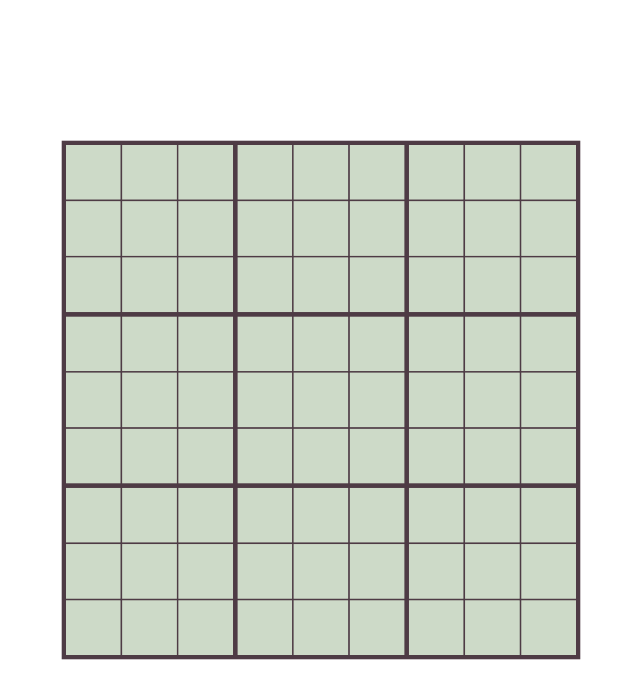
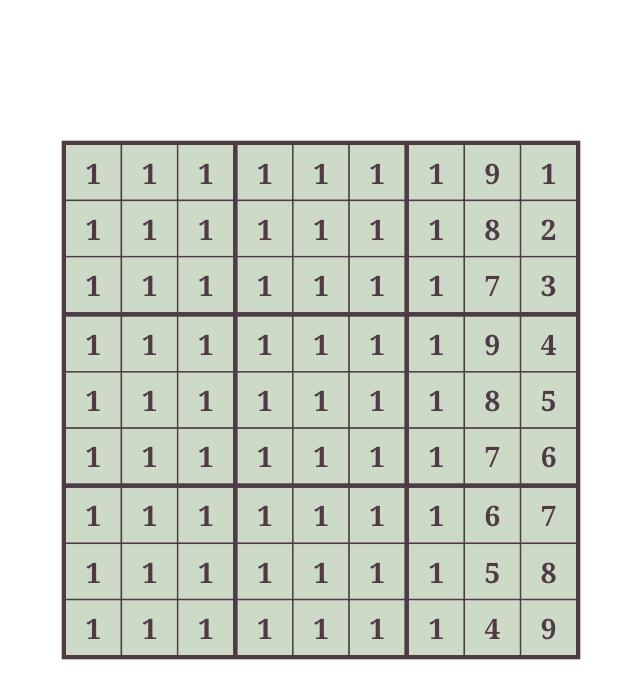
Before and after one commit to KyryliukAnton/Sudoku, a website: page index.html in a window 1280 px wide. Shown: the whole page, without its empty margins (319-959 px from the left). Drawn offline with Linux system fonts and the light colour scheme.

Commit message:
Test: update input on div

```diff
--- a/index.html
+++ b/index.html
@@ -14,352 +14,353 @@
             <!--                      Column 1                -->
             <rect class="cell" x="3" y="3" />
                 <foreignObject x="3" y="3" class="wrapper-input-cell">
-                    <input type="text" maxlength="1">
+                    <div>1</div>
                 </foreignObject>
             <rect class="cell" x="3" y="43" />
                 <foreignObject x="3" y="43" class="wrapper-input-cell">
-                    <input type="text" maxlength="1">
+                    <div>1</div>
                 </foreignObject>
             <rect class="cell" x="3" y="83" />
                 <foreignObject x="3" y="83" class="wrapper-input-cell">
-                    <input type="text" maxlength="1">
+                    <div>1</div>
                 </foreignObject>
             <rect class="cell" x="3" y="125" />
                 <foreignObject x="3" y="125" class="wrapper-input-cell">
-                    <input type="text" maxlength="1">
+                    <div>1</div>
                 </foreignObject>
             <rect class="cell" x="3" y="165" />
                 <foreignObject x="3" y="165" class="wrapper-input-cell">
-                    <input type="text" maxlength="1">
+                    <div>1</div>
                 </foreignObject>
             <rect class="cell" x="3" y="205" />
                 <foreignObject x="3" y="205" class="wrapper-input-cell">
-                    <input type="text" maxlength="1">
+                    <div>1</div>
                 </foreignObject>
             <rect class="cell" x="3" y="247" />
                 <foreignObject x="3" y="247" class="wrapper-input-cell">
-                    <input type="text" maxlength="1">
+                    <div>1</div>
                 </foreignObject>
             <rect class="cell" x="3" y="287" />
                 <foreignObject x="3" y="287" class="wrapper-input-cell">
-                    <input type="text" maxlength="1">
+                    <div>1</div>
                 </foreignObject>
             <rect class="cell" x="3" y="327" />
                 <foreignObject x="3" y="327" class="wrapper-input-cell">
-                    <input type="text" maxlength="1">
+                    <div>1</div>
                 </foreignObject>
             <!--                    /Column 1                   -->
 
             <!--                     Column 2                   -->
             <rect class="cell" x="43" y="3" />
                 <foreignObject x="43" y="3" class="wrapper-input-cell">
-                    <input type="text" maxlength="1">
+                    <div>1</div>
                 </foreignObject>
             <rect class="cell" x="43" y="43" />
                 <foreignObject x="43" y="43" class="wrapper-input-cell">
-                    <input type="text" maxlength="1">
+                    <div>1</div>
                 </foreignObject>
             <rect class="cell" x="43" y="83" />
                 <foreignObject x="43" y="83" class="wrapper-input-cell">
-                    <input type="text" maxlength="1">
+                    <div>1</div>
                 </foreignObject>
             <rect class="cell" x="43" y="125" />
                 <foreignObject x="43" y="125" class="wrapper-input-cell">
-                    <input type="text" maxlength="1">
+                    <div>1</div>
                 </foreignObject>
             <rect class="cell" x="43" y="165" />
                 <foreignObject x="43" y="165" class="wrapper-input-cell">
-                    <input type="text" maxlength="1">
+                    <div>1</div>
                 </foreignObject>
             <rect class="cell" x="43" y="205" />
                 <foreignObject x="43" y="205" class="wrapper-input-cell">
-                    <input type="text" maxlength="1">
+                    <div>1</div>
                 </foreignObject>
             <rect class="cell" x="43" y="247" />
                 <foreignObject x="43" y="247" class="wrapper-input-cell">
-                    <input type="text" maxlength="1">
+                    <div>1</div>
                 </foreignObject>
             <rect class="cell" x="43" y="287" />
                 <foreignObject x="43" y="287" class="wrapper-input-cell">
-                    <input type="text" maxlength="1">
+                    <div>1</div>
                 </foreignObject>
             <rect class="cell" x="43" y="327" />
                 <foreignObject x="43" y="327" class="wrapper-input-cell">
-                    <input type="text" maxlength="1">
+                    <div>1</div>
                 </foreignObject>
             <!--                      /Column 2                  -->
 
             <!--                       Column 3                  -->
             <rect class="cell" x="83" y="3"   />
                 <foreignObject x="83" y="3" class="wrapper-input-cell">
-                    <input type="text" maxlength="1">
+                    <div>1</div>
                 </foreignObject>
             <rect class="cell" x="83" y="43"  />
                 <foreignObject x="83" y="43" class="wrapper-input-cell">
-                    <input type="text" maxlength="1">
+                    <div>1</div>
                 </foreignObject>
             <rect class="cell" x="83" y="83"  />
                 <foreignObject x="83" y="83" class="wrapper-input-cell">
-                    <input type="text" maxlength="1">
+                    <div>1</div>
                 </foreignObject>
             <rect class="cell" x="83" y="125" />
                 <foreignObject x="83" y="125" class="wrapper-input-cell">
-                    <input type="text" maxlength="1">
+                    <div>1</div>
                 </foreignObject>
             <rect class="cell" x="83" y="165" />
                 <foreignObject x="83" y="165" class="wrapper-input-cell">
-                    <input type="text" maxlength="1">
+                    <div>1</div>
                 </foreignObject>
             <rect class="cell" x="83" y="205" />
                 <foreignObject x="83" y="205" class="wrapper-input-cell">
-                    <input type="text" maxlength="1">
+                    <div>1</div>
                 </foreignObject>
             <rect class="cell" x="83" y="247" />
                 <foreignObject x="83" y="247" class="wrapper-input-cell">
-                    <input type="text" maxlength="1">
+                    <div>1</div>
                 </foreignObject>
             <rect class="cell" x="83" y="287" />
                 <foreignObject x="83" y="287" class="wrapper-input-cell">
-                    <input type="text" maxlength="1">
+                    <div>1</div>
                 </foreignObject>
             <rect class="cell" x="83" y="327" />
                 <foreignObject x="83" y="327" class="wrapper-input-cell">
-                    <input type="text" maxlength="1">
+                    <div>1</div>
                 </foreignObject>
             <!--                     /Column 3                   -->
 
             <!--                      Column 4                   -->
             <rect class="cell" x="125" y="3"   />
                 <foreignObject x="125" y="3"  class="wrapper-input-cell">
-                    <input type="text" maxlength="1">
+                    <div>1</div>
                 </foreignObject>
             <rect class="cell" x="125" y="43"  />
                 <foreignObject x="125" y="43" class="wrapper-input-cell">
-                    <input type="text" maxlength="1">
+                    <div>1</div>
                 </foreignObject>
             <rect class="cell" x="125" y="83"  />
                 <foreignObject x="125" y="83" class="wrapper-input-cell">
-                    <input type="text" maxlength="1">
+                    <div>1</div>
                 </foreignObject>
             <rect class="cell" x="125" y="125" />
                 <foreignObject x="125" y="125" class="wrapper-input-cell">
-                    <input type="text" maxlength="1">
+                    <div>1</div>
                 </foreignObject>
             <rect class="cell" x="125" y="165" />
                 <foreignObject x="125" y="165" class="wrapper-input-cell">
-                    <input type="text" maxlength="1">
+                    <div>1</div>
                 </foreignObject>
             <rect class="cell" x="125" y="205" />
                 <foreignObject x="125" y="205" class="wrapper-input-cell">
-                    <input type="text" maxlength="1">
+                    <div>1</div>
                 </foreignObject>
             <rect class="cell" x="125" y="247" />
                 <foreignObject x="125" y="247" class="wrapper-input-cell">
-                    <input type="text" maxlength="1">
+                    <div>1</div>
                 </foreignObject>
             <rect class="cell" x="125" y="287" />
                 <foreignObject x="125" y="287" class="wrapper-input-cell">
-                    <input type="text" maxlength="1">
+                    <div>1</div>
                 </foreignObject>
             <rect class="cell" x="125" y="327" />
                 <foreignObject x="125" y="327" class="wrapper-input-cell">
-                    <input type="text" maxlength="1">
+                    <div>1</div>
                 </foreignObject>
             <!--                      /Column 4                   -->
 
             <!--                       Column 5                   -->
             <rect class="cell" x="165" y="3"   />
                 <foreignObject x="165" y="3"   class="wrapper-input-cell">
-                    <input type="text" maxlength="1">
+                    <div>1</div>
                 </foreignObject>
             <rect class="cell" x="165" y="43"  />
                 <foreignObject x="165" y="43"  class="wrapper-input-cell">
-                    <input type="text" maxlength="1">
+                    <div>1</div>
                 </foreignObject>
             <rect class="cell" x="165" y="83"  />
                 <foreignObject x="165" y="83"  class="wrapper-input-cell">
-                    <input type="text" maxlength="1">
+                    <div>1</div>
                 </foreignObject>
             <rect class="cell" x="165" y="125" />
                 <foreignObject x="165" y="125" class="wrapper-input-cell">
-                    <input type="text" maxlength="1">
+                    <div>1</div>
                 </foreignObject>
             <rect class="cell" x="165" y="165" />
                 <foreignObject x="165" y="165" class="wrapper-input-cell">
-                    <input type="text" maxlength="1">
+                    <div>1</div>
                 </foreignObject>
             <rect class="cell" x="165" y="205" />
                 <foreignObject x="165" y="205" class="wrapper-input-cell">
-                    <input type="text" maxlength="1">
+                    <div>1</div>
                 </foreignObject>
             <rect class="cell" x="165" y="247" />
                 <foreignObject x="165" y="247" class="wrapper-input-cell">
-                    <input type="text" maxlength="1">
+                    <div>1</div>
                 </foreignObject>
             <rect class="cell" x="165" y="287" />
                 <foreignObject x="165" y="287" class="wrapper-input-cell">
-                    <input type="text" maxlength="1">
+                    <div>1</div>
                 </foreignObject>
             <rect class="cell" x="165" y="327" />
                 <foreignObject x="165" y="327" class="wrapper-input-cell">
-                    <input type="text" maxlength="1">
+                    <div>1</div>
                 </foreignObject>
             <!--                      /Column 5                   -->
 
             <!--                       Column 6                   -->
             <rect class="cell" x="205" y="3"   />
                 <foreignObject x="205" y="3"   class="wrapper-input-cell">
-                    <input type="text" maxlength="1">
+                    <div>1</div>
                 </foreignObject>
             <rect class="cell" x="205" y="43"  />
                 <foreignObject x="205" y="43"  class="wrapper-input-cell">
-                    <input type="text" maxlength="1">
+                    <div>1</div>
                 </foreignObject>
             <rect class="cell" x="205" y="83"  />
                 <foreignObject x="205" y="83"  class="wrapper-input-cell">
-                    <input type="text" maxlength="1">
+                    <div>1</div>
                 </foreignObject>
             <rect class="cell" x="205" y="125" />
                 <foreignObject x="205" y="125" class="wrapper-input-cell">
-                    <input type="text" maxlength="1">
+                    <div>1</div>
                 </foreignObject>
             <rect class="cell" x="205" y="165" />
                 <foreignObject x="205" y="165" class="wrapper-input-cell">
-                    <input type="text" maxlength="1">
+                    <div>1</div>
                 </foreignObject>
             <rect class="cell" x="205" y="205" />
                 <foreignObject x="205" y="205" class="wrapper-input-cell">
-                    <input type="text" maxlength="1">
+                    <div>1</div>
                 </foreignObject>
             <rect class="cell" x="205" y="247" />
                 <foreignObject x="205" y="247" class="wrapper-input-cell">
-                    <input type="text" maxlength="1">
+                    <div>1</div>
                 </foreignObject>
             <rect class="cell" x="205" y="287" />
                 <foreignObject x="205" y="287" class="wrapper-input-cell">
-                    <input type="text" maxlength="1">
+                    <div>1</div>
                 </foreignObject>
             <rect class="cell" x="205" y="327" />
                 <foreignObject x="205" y="327" class="wrapper-input-cell">
-                    <input type="text" maxlength="1">
+                    <div>1</div>
                 </foreignObject>
             <!--                      /Column 6                   -->
 
             <!--                       Column 7                   -->
             <rect class="cell" x="247" y="3"   />
                 <foreignObject x="247" y="3"   class="wrapper-input-cell">
-                    <input type="text" maxlength="1">
+                    <div>1</div>
                 </foreignObject>
             <rect class="cell" x="247" y="43"  />
                 <foreignObject x="247" y="43"  class="wrapper-input-cell">
-                    <input type="text" maxlength="1">
+                    <div>1</div>
                 </foreignObject>
             <rect class="cell" x="247" y="83"  />
                 <foreignObject x="247" y="83"  class="wrapper-input-cell">
-                    <input type="text" maxlength="1">
+                    <div>1</div>
                 </foreignObject>
             <rect class="cell" x="247" y="125" />
                 <foreignObject x="247" y="125" class="wrapper-input-cell">
-                    <input type="text" maxlength="1">
+                    <div>1</div>
                 </foreignObject>
             <rect class="cell" x="247" y="165" />
                 <foreignObject x="247" y="165" class="wrapper-input-cell">
-                    <input type="text" maxlength="1">
+                    <div>1</div>
                 </foreignObject>
             <rect class="cell" x="247" y="205" />
                 <foreignObject x="247" y="205" class="wrapper-input-cell">
-                    <input type="text" maxlength="1">
+                    <div>1</div>
                 </foreignObject>
             <rect class="cell" x="247" y="247" />
                 <foreignObject x="247" y="247" class="wrapper-input-cell">
-                    <input type="text" maxlength="1">
+                    <div>1</div>
                 </foreignObject>
             <rect class="cell" x="247" y="287" />
                 <foreignObject x="247" y="287" class="wrapper-input-cell">
-                    <input type="text" maxlength="1">
+                    <div>1</div>
                 </foreignObject>
             <rect class="cell" x="247" y="327" />
                 <foreignObject x="247" y="327" class="wrapper-input-cell">
-                    <input type="text" maxlength="1">
+                    <div>1</div>
                 </foreignObject>
             <!--                      /Column 7                   -->
 
             <!--                       Column 8                   -->
             <rect class="cell" x="287" y="3"   />
                 <foreignObject x="287" y="3"   class="wrapper-input-cell">
-                    <input type="text" maxlength="1">
+                    <div>9</div>
                 </foreignObject>
             <rect class="cell" x="287" y="43"  />
                 <foreignObject x="287" y="43"  class="wrapper-input-cell">
-                    <input type="text" maxlength="1">
+                    <div>8</div>
                 </foreignObject>
             <rect class="cell" x="287" y="83"  />
                 <foreignObject x="287" y="83"  class="wrapper-input-cell">
-                    <input type="text" maxlength="1">
+                    <div>7</div>
                 </foreignObject>
             <rect class="cell" x="287" y="125" />
                 <foreignObject x="287" y="125" class="wrapper-input-cell">
-                    <input type="text" maxlength="1">
+                    <div>9</div>
                 </foreignObject>
             <rect class="cell" x="287" y="165" />
                 <foreignObject x="287" y="165" class="wrapper-input-cell">
-                    <input type="text" maxlength="1">
+                    <div>8</div>
                 </foreignObject>
             <rect class="cell" x="287" y="205" />
                 <foreignObject x="287" y="205" class="wrapper-input-cell">
-                    <input type="text" maxlength="1">
+                    <div>7</div>
                 </foreignObject>
             <rect class="cell" x="287" y="247" />
                 <foreignObject x="287" y="247" class="wrapper-input-cell">
-                    <input type="text" maxlength="1">
+                    <div>6</div>
                 </foreignObject>
             <rect class="cell" x="287" y="287" />
                 <foreignObject x="287" y="287" class="wrapper-input-cell">
-                    <input type="text" maxlength="1">
+                    <div>5</div>
                 </foreignObject>
             <rect class="cell" x="287" y="327" />
                 <foreignObject x="287" y="327" class="wrapper-input-cell">
-                    <input type="text" maxlength="1">
+                    <div>4</div>
                 </foreignObject>
             <!--                     /Column 8                    -->
 
             <!--                      Column 9                    -->
             <rect class="cell" x="327" y="3"   />
                 <foreignObject x="327" y="3"   class="wrapper-input-cell">
-                    <input type="text" maxlength="1">
+                    <div>1</div>
                 </foreignObject>
             <rect class="cell" x="327" y="43"  />
                 <foreignObject x="327" y="43"  class="wrapper-input-cell">
-                    <input type="text" maxlength="1">
+                    <div>2</div>
                 </foreignObject>
             <rect class="cell" x="327" y="83"  />
                 <foreignObject x="327" y="83"  class="wrapper-input-cell">
-                    <input type="text" maxlength="1">
+                    <div>3</div>
                 </foreignObject>
             <rect class="cell" x="327" y="125" />
                 <foreignObject x="327" y="125" class="wrapper-input-cell">
-                    <input type="text" maxlength="1">
+                    <div>4</div>
                 </foreignObject>
             <rect class="cell" x="327" y="165" />
                 <foreignObject x="327" y="165" class="wrapper-input-cell">
-                    <input type="text" maxlength="1">
+                    <div>5</div>
                 </foreignObject>
             <rect class="cell" x="327" y="205" />
                 <foreignObject x="327" y="205" class="wrapper-input-cell">
-                    <input type="text" maxlength="1">
+                    <div>6</div>
                 </foreignObject>
             <rect class="cell" x="327" y="247" />
                 <foreignObject x="327" y="247" class="wrapper-input-cell">
-                    <input type="text" maxlength="1">
+                    <div>7</div>
                 </foreignObject>
             <rect class="cell" x="327" y="287" />
                 <foreignObject x="327" y="287" class="wrapper-input-cell">
-                    <input type="text" maxlength="1">
+                    <div>8</div>
                 </foreignObject>
             <rect class="cell" x="327" y="327" />
                 <foreignObject x="327" y="327" class="wrapper-input-cell">
-                    <input type="text" maxlength="1">
+                     <div>9</div>
                 </foreignObject>
+
             <!--                      /Column 9                   -->
 
         <!--                          /Cells                              -->
--- a/scss/style.scss
+++ b/scss/style.scss
@@ -71,4 +71,13 @@ svg {
     // -webkit-appearance: none;
     // }
   }
+
+  div {
+    width: 100%;
+    height: 100%;
+    font-size: 20px;
+    display: flex;
+    align-items: center;
+    justify-content: center;
+  }
 }
```
Also changed, not shown: css/style.css.
